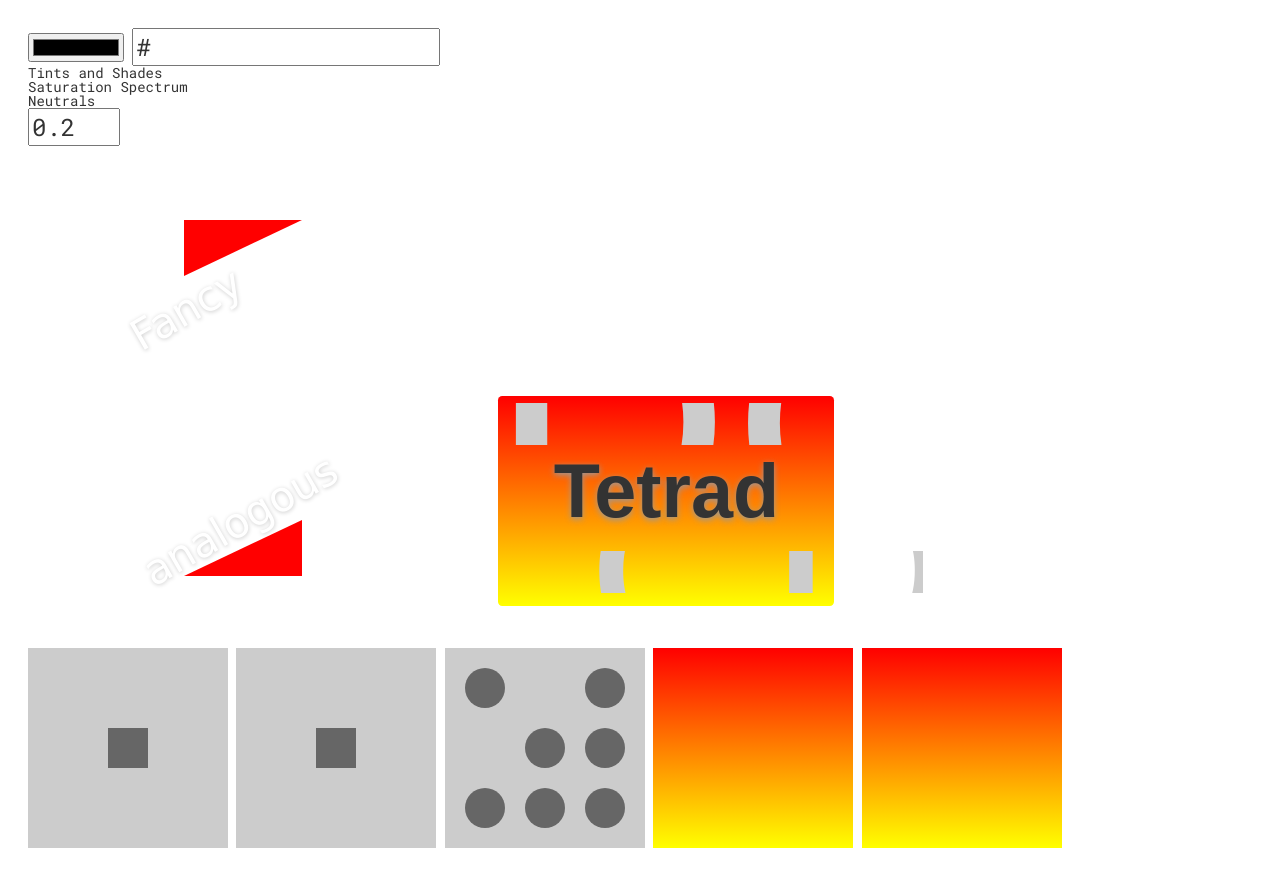
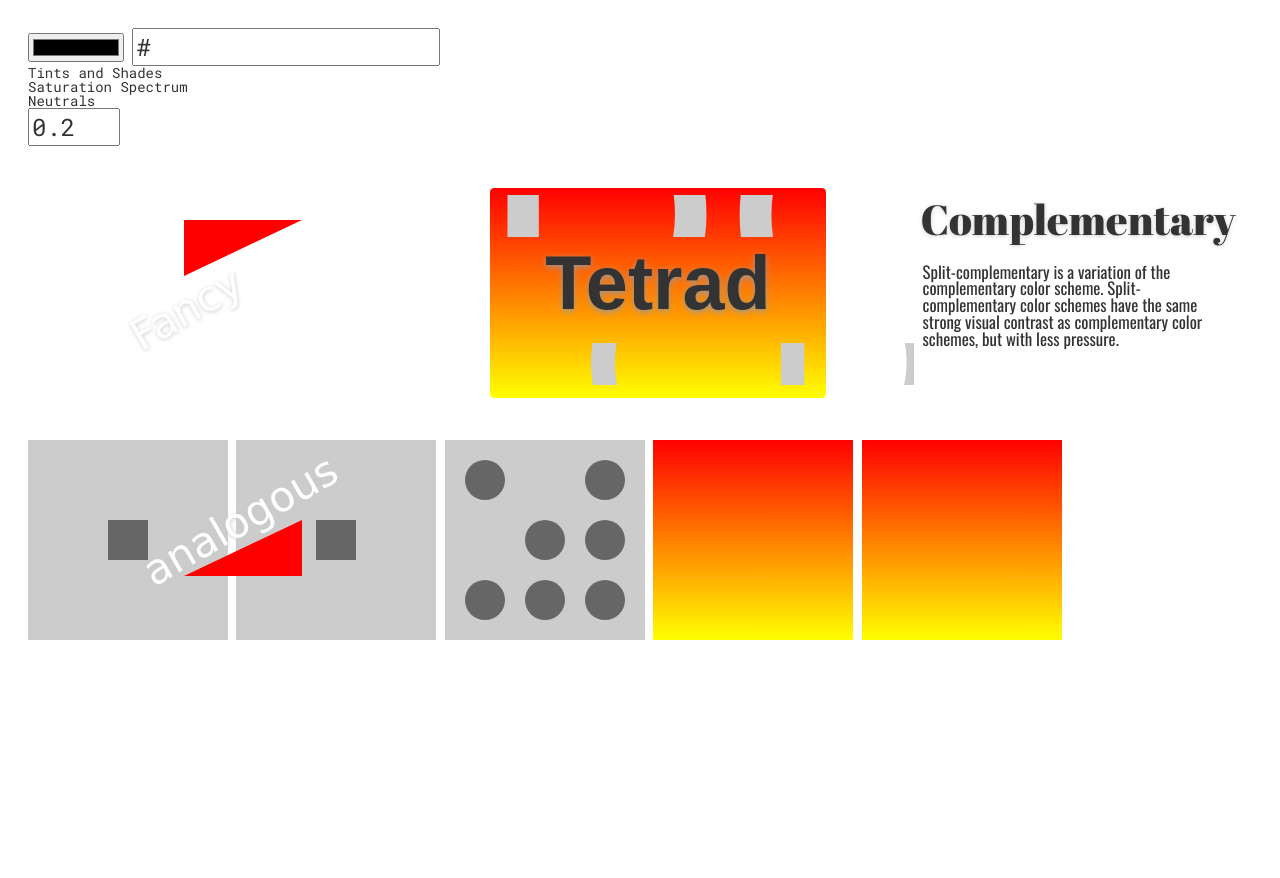
Before and after one commit to andypayne/tinterjs, a website: page app/index.html in a window 1280 px wide. Shown: the top 878 px of the page. After the commit the page ends 800 px from the top, so only its background shows below. Drawn offline with nearby package versions, Linux system fonts and the light colour scheme; a web font is replaced by a local one.

Commit message:
more styling

```diff
--- a/app/index.html
+++ b/app/index.html
@@ -3,7 +3,7 @@
   <head>
     <meta charset="UTF-8">
     <title>Color</title>
-    <link href="https://fonts.googleapis.com/css?family=Roboto+Mono|Aguafina+Script|Geo" rel="stylesheet">
+    <link href="https://fonts.googleapis.com/css?family=Roboto+Mono|Aguafina+Script|Geo|Abril+Fatface|Oswald" rel="stylesheet">
     <link rel="stylesheet" type="text/css" href="reset.css">
     <style type="text/css">
       body, * {
@@ -62,6 +62,7 @@
         text-align: center;
         font-size: 3em;
         border-radius: 0.1em;
+        float: left;
       }
 
       #styled-preview h2 {
@@ -162,6 +163,7 @@
         font-family: 'Geo', sans-serif;
         font-size: 3em;
         line-height: 1em;
+        float: left;
       }
       #styled-preview-2 .letters-1,
       #styled-preview-2 .letters-2 {
@@ -188,6 +190,34 @@
         line-height: 0.3em;
         text-align: center;
       }
+
+      #styled-preview-3 {
+        display: inline-block;
+        width: 8em;
+        height: 5em;
+        margin: 1em;
+        color: #fff;
+        text-shadow: 0px 1px 4px #ccc;
+        line-height: 5em;
+        font-size: 3em;
+        border-radius: 0.1em;
+        float: left;
+      }
+
+      #styled-preview-3 h2 {
+        font-family: 'Abril Fatface', serif;
+        line-height: 1.5em;
+        text-align: center;
+      }
+
+      #styled-preview-3 p {
+        font-family: 'Oswald', sans-serif;
+        font-size: 0.4em;
+        line-height: 1em;
+        margin: 0.75em;
+        text-shadow: none;
+      }
+
     </style>
     <script src="d3.v4.min.js"></script>
   </head>
@@ -211,6 +241,10 @@
           <div class="letters-1">DC</div>
           <div class="letters-2">CD</div>
           <div class="letters-3">Tetrad</div>
+        </div>
+        <div id="styled-preview-3">
+          <h2>Complementary</h2>
+          <p>Split-complementary is a variation of the complementary color scheme. Split-complementary color schemes have the same strong visual contrast as complementary color schemes, but with less pressure.</p>
         </div>
       </div>
       <div id="styled-albers">
@@ -246,6 +280,9 @@
       let triBottomRight = document.querySelector('.triangle-bottomright')
       let triTopLeft = document.querySelector('.triangle-topleft')
       let styledPreviewEl2 = document.querySelector('#styled-preview-2')
+      let styledPreviewEl3 = document.querySelector('#styled-preview-3')
+      let styledPreviewEl3H = styledPreviewEl3.querySelector('h2')
+      let styledPreviewEl3P = styledPreviewEl3.querySelector('p')
       let letters1 = styledPreviewEl2.querySelector('.letters-1')
       let letters2 = styledPreviewEl2.querySelector('.letters-2')
       let letters3 = styledPreviewEl2.querySelector('.letters-3')
@@ -581,6 +618,12 @@
         letters2.style.color = tinter.addColorsRGB('#999999', tetrad[2], 0.2)
         letters3.style.color = baseColor
 
+        // Styled Preview 3
+        styledPreviewEl3.style.background = 'linear-gradient(' + tinter.addColorsRGB('#cccccc', splc[0], 0.2) + ', ' + tinter.addColorsRGB('#999999', splc[1], 0.2) + ')'
+        styledPreviewEl3.style.boxShadow = '0px 4px 32px 3px ' + tinter.addColorsRGB('#999999', splc[0], 0.1)
+        styledPreviewEl3H.style.color = splc[1]
+        styledPreviewEl3P.style.color = tinter.addColorsRGB('#333333', baseColor, 0.2)
+
         // Albers
         sqCtr1.style.backgroundColor = tinter.complementary(baseColor)
         sqCtr2.style.backgroundColor = baseColor
```
